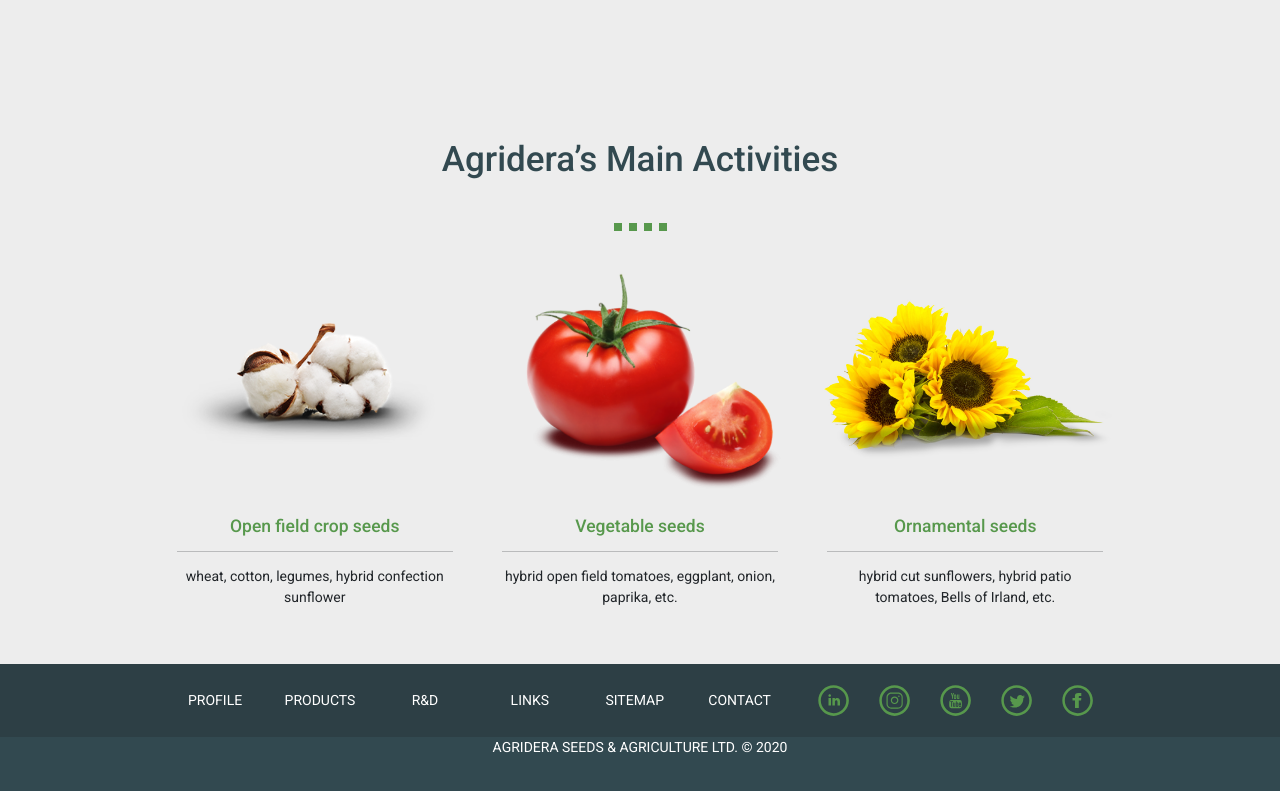
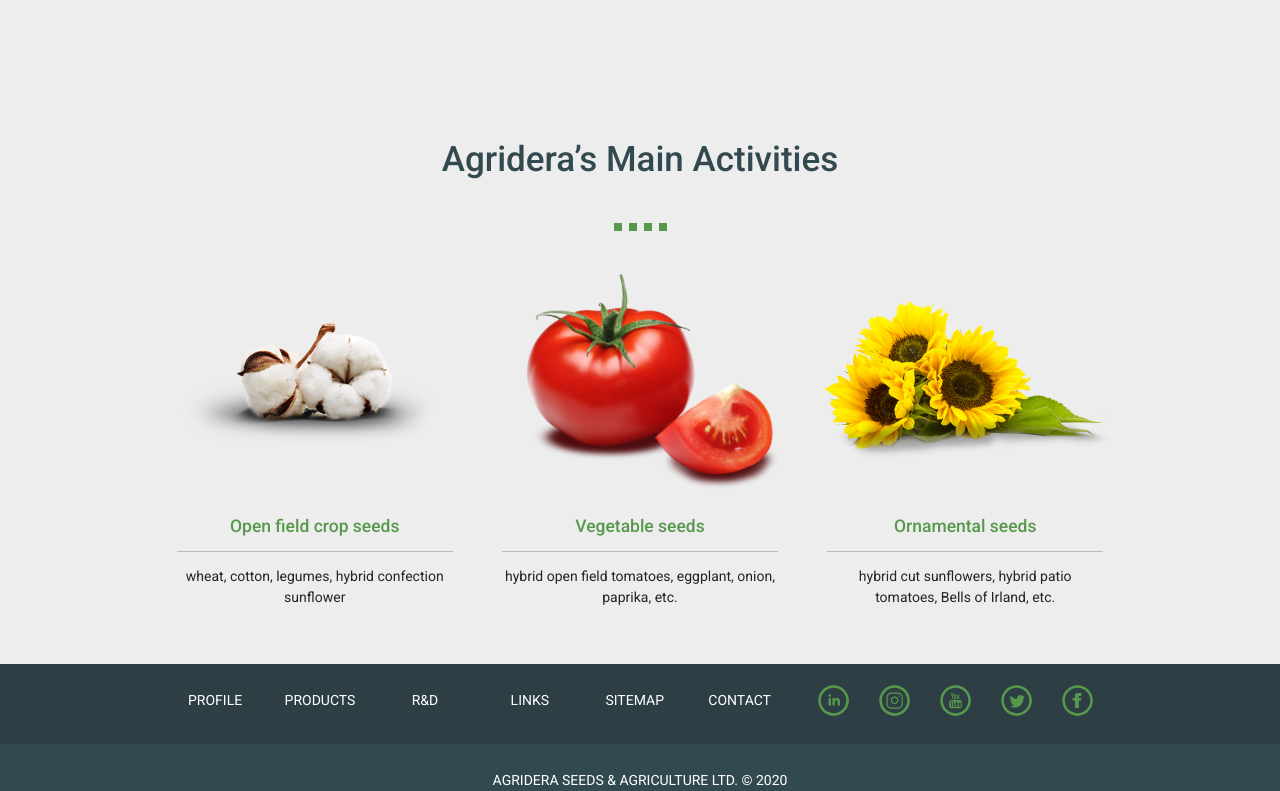
Before and after one commit to neddllly/neddllly.github.io, a plain HTML site: page index.html in a window 1280 px wide. Shown: the part 1790-2581 px from the top of the page. Drawn offline with nearby package versions, Linux system fonts and the light colour scheme.

Commit message:
Update index.html

```diff
--- a/index.html
+++ b/index.html
@@ -640,11 +640,11 @@
         </div>
       </div>
     </section>
-    <footer>
+    <footer class="d-flex flex-column justify-content-between" >
       <div class="row justify-content-center" style="background-color: #2D3F45;">
         <div class="col-9">
           <div class="row justify-content-center my-4">
-            <div class="col col-8">
+            <div class="col col-8 pb-2">
               <ul class="nav d-flex justify-content-around">
                 <li class="d-flex justify-content-center nav-item col-12 col-lg-2">
                   <a href="/">PROFILE</a>
```
